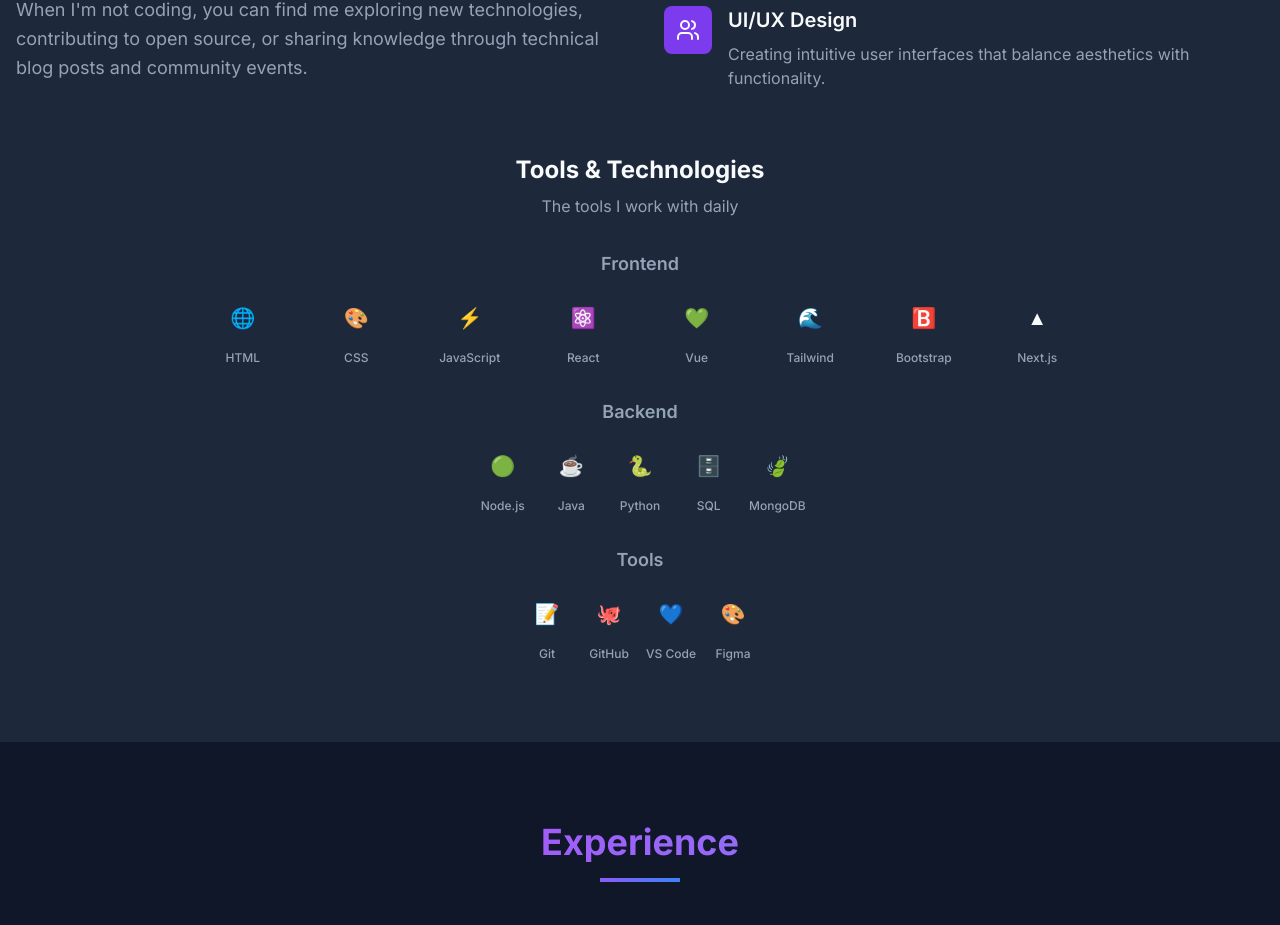
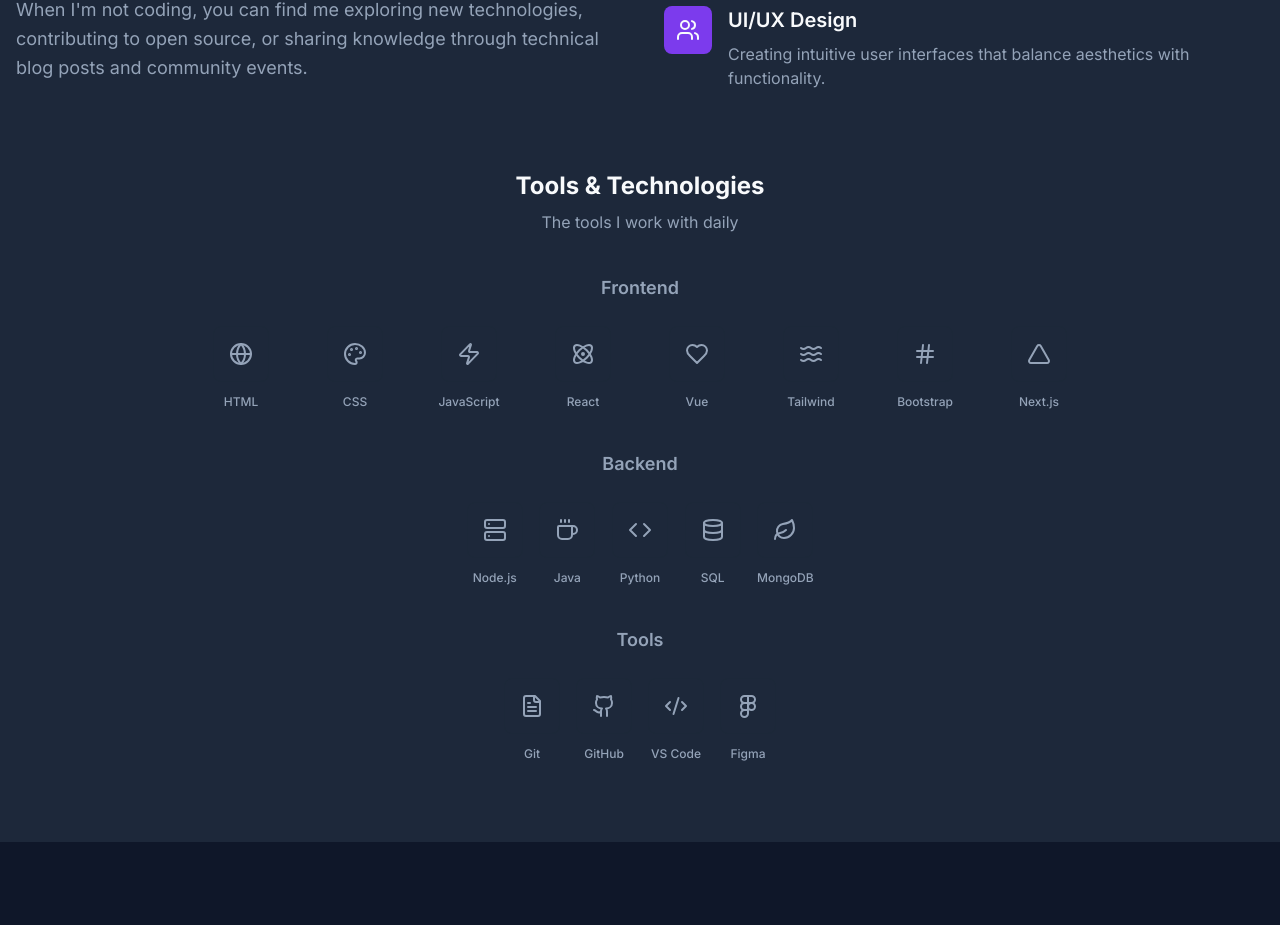
Before and after one commit to vonesjav25/ghl-portfolio-glow, a React (Vite) app: page / in a window 1280 px wide. Shown: the part 1426-2351 px from the top of the page. Built offline with nearby package versions, Linux system fonts and the light colour scheme.

Commit message:
Fix: Tools & Technologies section
- Updated icons and spacing in the Tools & Technologies section.

```diff
--- a/src/components/About.tsx
+++ b/src/components/About.tsx
@@ -1,32 +1,32 @@
 
-import { Code, Briefcase, Users } from 'lucide-react';
+import { Code, Briefcase, Users, Globe, Palette, Zap, Atom, Heart, Waves, Hash, Triangle, Server, Coffee, Database, Leaf, FileText, Github, Code2, Figma } from 'lucide-react';
 import { Card, CardContent } from "@/components/ui/card";
 
 const About = () => {
   const frontendTech = [
-    { name: "HTML", icon: "🌐" },
-    { name: "CSS", icon: "🎨" },
-    { name: "JavaScript", icon: "⚡" },
-    { name: "React", icon: "⚛️" },
-    { name: "Vue", icon: "💚" },
-    { name: "Tailwind", icon: "🌊" },
-    { name: "Bootstrap", icon: "🅱️" },
-    { name: "Next.js", icon: "▲" }
+    { name: "HTML", icon: Globe },
+    { name: "CSS", icon: Palette },
+    { name: "JavaScript", icon: Zap },
+    { name: "React", icon: Atom },
+    { name: "Vue", icon: Heart },
+    { name: "Tailwind", icon: Waves },
+    { name: "Bootstrap", icon: Hash },
+    { name: "Next.js", icon: Triangle }
   ];
 
   const backendTech = [
-    { name: "Node.js", icon: "🟢" },
-    { name: "Java", icon: "☕" },
-    { name: "Python", icon: "🐍" },
-    { name: "SQL", icon: "🗄️" },
-    { name: "MongoDB", icon: "🍃" }
+    { name: "Node.js", icon: Server },
+    { name: "Java", icon: Coffee },
+    { name: "Python", icon: Code },
+    { name: "SQL", icon: Database },
+    { name: "MongoDB", icon: Leaf }
   ];
 
   const tools = [
-    { name: "Git", icon: "📝" },
-    { name: "GitHub", icon: "🐙" },
-    { name: "VS Code", icon: "💙" },
-    { name: "Figma", icon: "🎨" }
+    { name: "Git", icon: FileText },
+    { name: "GitHub", icon: Github },
+    { name: "VS Code", icon: Code2 },
+    { name: "Figma", icon: Figma }
   ];
 
   return (
@@ -97,58 +97,67 @@ const About = () => {
           </div>
         </div>
 
-        <div className="mt-16">
-          <div className="text-center mb-8">
+        <div className="mt-20">
+          <div className="text-center mb-10">
             <h3 className="text-2xl font-bold mb-2">Tools & Technologies</h3>
             <p className="text-muted-foreground">The tools I work with daily</p>
           </div>
 
-          <div className="space-y-8">
+          <div className="space-y-10">
             {/* Frontend */}
             <div>
-              <h4 className="text-lg font-semibold text-center mb-4 text-muted-foreground">Frontend</h4>
-              <div className="grid grid-cols-4 md:grid-cols-8 gap-3 max-w-4xl mx-auto">
-                {frontendTech.map((tech) => (
+              <h4 className="text-lg font-semibold text-center mb-6 text-muted-foreground">Frontend</h4>
+              <div className="grid grid-cols-4 md:grid-cols-8 gap-4 max-w-4xl mx-auto">
+                {frontendTech.map((tech) => {
+                  const IconComponent = tech.icon;
+                  return (
                     <div key={tech.name} className="flex flex-col items-center group">
-                    <div className="w-12 h-12 rounded-lg flex items-center justify-center mb-2 group-hover:scale-110 transition-transform duration-200">
-                      <span className="text-xl">{tech.icon}</span>
+                      <div className="w-14 h-14 rounded-lg flex items-center justify-center mb-3 group-hover:scale-110 transition-transform duration-200 border border-border/50">
+                        <IconComponent className="w-6 h-6 text-muted-foreground" />
                       </div>
                       <span className="text-xs font-medium text-center text-muted-foreground">{tech.name}</span>
                     </div>
-                ))}
+                  );
+                })}
               </div>
             </div>
 
             {/* Backend */}
             <div>
-              <h4 className="text-lg font-semibold text-center mb-4 text-muted-foreground">Backend</h4>
+              <h4 className="text-lg font-semibold text-center mb-6 text-muted-foreground">Backend</h4>
               <div className="flex justify-center">
-                <div className="grid grid-cols-3 md:grid-cols-5 gap-3 max-w-lg">
-                  {backendTech.map((tech) => (
+                <div className="grid grid-cols-3 md:grid-cols-5 gap-4 max-w-lg">
+                  {backendTech.map((tech) => {
+                    const IconComponent = tech.icon;
+                    return (
                       <div key={tech.name} className="flex flex-col items-center group">
-                      <div className="w-12 h-12 rounded-lg flex items-center justify-center mb-2 group-hover:scale-110 transition-transform duration-200">
-                        <span className="text-xl">{tech.icon}</span>
+                        <div className="w-14 h-14 rounded-lg flex items-center justify-center mb-3 group-hover:scale-110 transition-transform duration-200 border border-border/50">
+                          <IconComponent className="w-6 h-6 text-muted-foreground" />
                         </div>
                         <span className="text-xs font-medium text-center text-muted-foreground">{tech.name}</span>
                       </div>
-                  ))}
+                    );
+                  })}
                 </div>
               </div>
             </div>
 
             {/* Tools */}
             <div>
-              <h4 className="text-lg font-semibold text-center mb-4 text-muted-foreground">Tools</h4>
+              <h4 className="text-lg font-semibold text-center mb-6 text-muted-foreground">Tools</h4>
               <div className="flex justify-center">
-                <div className="grid grid-cols-2 md:grid-cols-4 gap-3 max-w-sm">
-                  {tools.map((tool) => (
+                <div className="grid grid-cols-2 md:grid-cols-4 gap-4 max-w-sm">
+                  {tools.map((tool) => {
+                    const IconComponent = tool.icon;
+                    return (
                       <div key={tool.name} className="flex flex-col items-center group">
-                      <div className="w-12 h-12 rounded-lg flex items-center justify-center mb-2 group-hover:scale-110 transition-transform duration-200">
-                        <span className="text-xl">{tool.icon}</span>
+                        <div className="w-14 h-14 rounded-lg flex items-center justify-center mb-3 group-hover:scale-110 transition-transform duration-200 border border-border/50">
+                          <IconComponent className="w-6 h-6 text-muted-foreground" />
                         </div>
                         <span className="text-xs font-medium text-center text-muted-foreground">{tool.name}</span>
                       </div>
-                  ))}
+                    );
+                  })}
                 </div>
               </div>
             </div>
```
Lines whose indentation alone changed are shown as unchanged.
